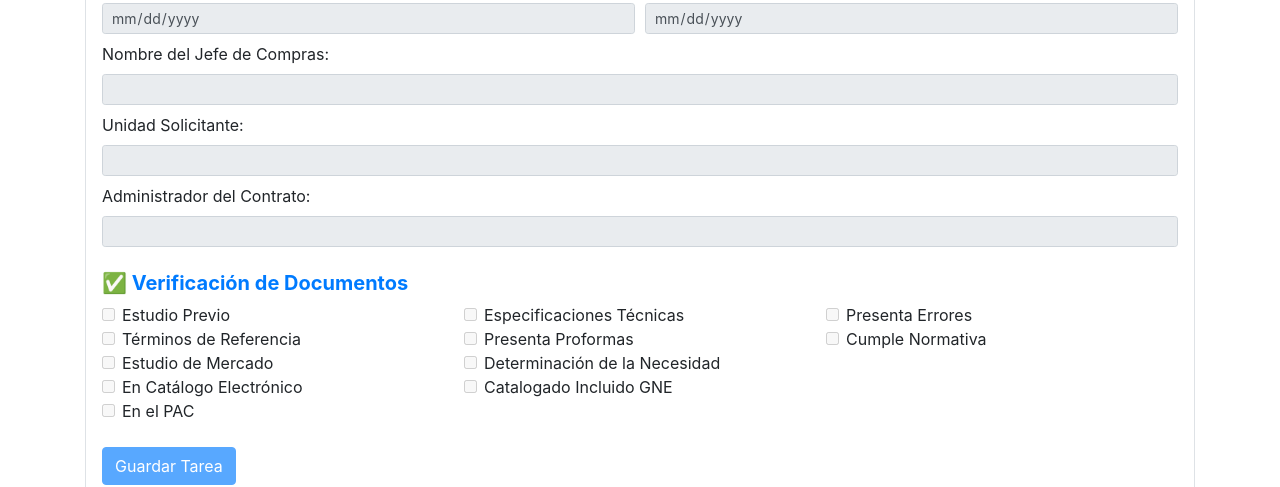
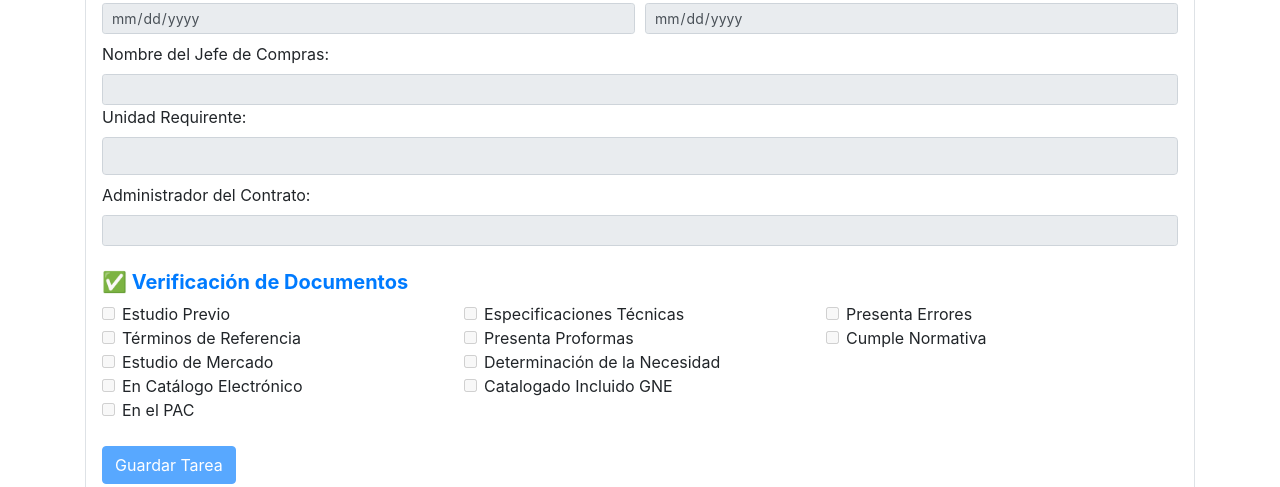
Before and after one commit to faustofi1262/sicop, a Flask app: page /admin/tareas in a window 1280 px wide. Shown: the part 964-1451 px from the top of the page. Run offline with Flask 3, Linux system fonts and the light colour scheme; data that the repository does not hold is empty; some libraries are stand-ins or nearby versions.

```diff
--- a/app/templates/tareas_admin.html
+++ b/app/templates/tareas_admin.html
@@ -16,6 +16,7 @@
             const funcionario = select.options[select.selectedIndex].getAttribute("data-funcionario");
 
             document.getElementById("unidad").value = unidad;
+            document.getElementById("unidad_solicitante").value = unidad;
             document.getElementById("funcionario_encargado").value = funcionario;
             // habilitar bloque
             if (unidad) {
@@ -123,8 +124,12 @@
             <label class="mt-2">Nombre del Jefe de Compras:</label>
             <input type="text" name="nombre_jefe_compras" class="form-control form-control-sm">
 
-            <label class="mt-2">Unidad Solicitante:</label>
-            <input type="text" name="unidad_solicitante" class="form-control form-control-sm">
+            <!-- El campo visible solo informativo -->
+            <label>Unidad Requirente:</label>
+            <input type="text" id="unidad" class="form-control" disabled>
+
+            <!-- El campo oculto que se enviará al guardar -->
+            <input type="hidden" name="unidad_solicitante" id="unidad_solicitante" value="">
 
             <label class="mt-2">Administrador del Contrato:</label>
             <input type="text" name="administrador_contrato" class="form-control form-control-sm">
```
